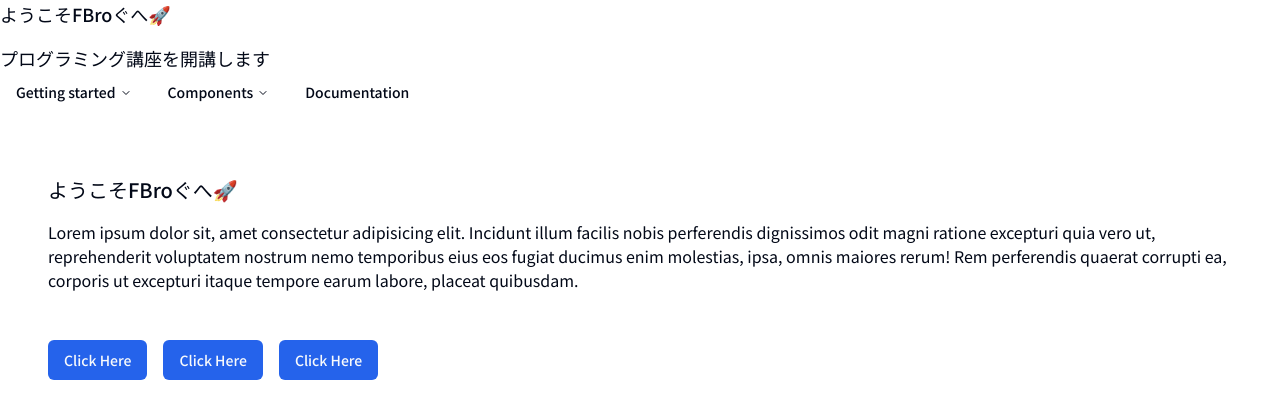
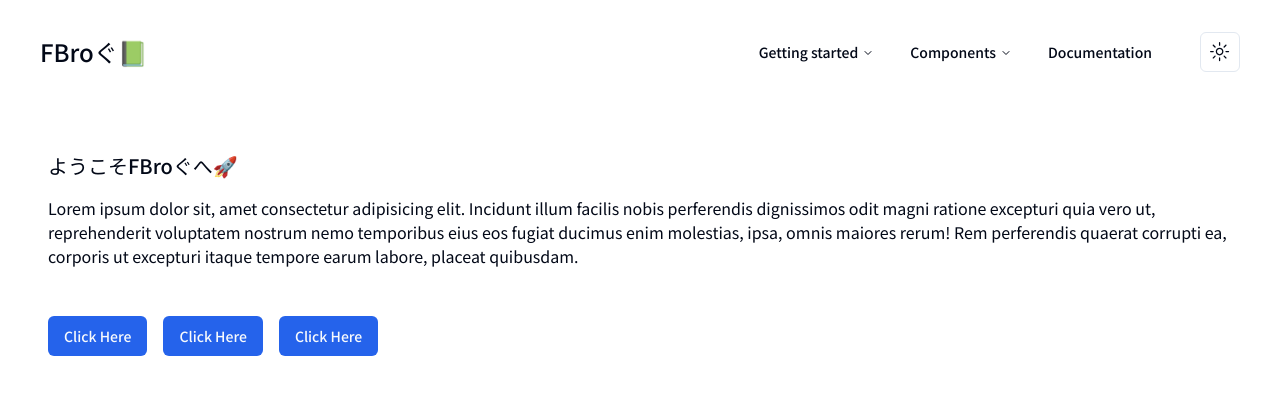
Before and after one commit to Fujiwara0805/ShadcnUiDemo, a Next.js app: page / in a window 1280 px wide. Shown: the top 418 px of the page. Built offline with nearby package versions, Linux system fonts and the light colour scheme.

Commit message:
🚸 ユーザー体験の改善

```diff
--- a/src/app/layout.tsx
+++ b/src/app/layout.tsx
@@ -2,6 +2,7 @@ import type { Metadata } from "next";
 import { Noto_Sans_JP } from "next/font/google";
 import "./globals.css";
 import Header from "@/components/Header";
+import { ThemeProvider } from "@/components/theme-provider";
 
 const notoSansJp = Noto_Sans_JP({ subsets: ["latin"] });
 
@@ -16,9 +17,18 @@ export default function RootLayout({
   children: React.ReactNode;
 }>) {
   return (
-    <div lang="ja">
-      <Header />
-      <body className={notoSansJp.className}>{children}</body>
-    </div>
+    <html lang="ja">
+      <body className={notoSansJp.className}>
+        <ThemeProvider
+            attribute="class"
+            defaultTheme="system"
+            enableSystem
+            disableTransitionOnChange
+          >
+        <Header />
+        {children}
+        </ThemeProvider>
+      </body>
+    </html>
   );
 }
--- a/src/components/Header.tsx
+++ b/src/components/Header.tsx
@@ -2,6 +2,15 @@
 import * as React from "react";
 import { cn } from "@/lib/utils";
 import Link from "next/link";
+import { MoonIcon, SunIcon } from "@radix-ui/react-icons"
+import { useTheme } from "next-themes"
+import { Button } from "@/components/ui/button"
+import {
+  DropdownMenu,
+  DropdownMenuContent,
+  DropdownMenuItem,
+  DropdownMenuTrigger,
+} from "@/components/ui/dropdown-menu"
 
 import {
   NavigationMenu,
@@ -13,6 +22,7 @@ import {
   navigationMenuTriggerStyle,
 } from "@/components/ui/navigation-menu";
 
+/* data */
 const components: { title: string; href: string; description: string }[] = [
   {
     title: "Alert Dialog",
@@ -52,12 +62,13 @@ const components: { title: string; href: string; description: string }[] = [
 ];
 
 function Header() {
+  const { setTheme } = useTheme()
   return (
     <>
-      <div className=" font-medium text-lg ">
-        ようこそFBroぐへ🚀
-        <div className=" py-4">
-          プログラミング講座を開講します
+      <div className=" py-8 px-10 flex items-center justify-between">
+        <Link href={"/"}className=" font-medium text-2xl">FBroぐ📗</Link>
+        <div className="flex gap-8">
+          <div>
             <NavigationMenu>
               <NavigationMenuList>
                 <NavigationMenuItem>
@@ -122,10 +133,35 @@ function Header() {
               </NavigationMenuList>
             </NavigationMenu>
           </div>
+          <div>
+            <DropdownMenu>
+              <DropdownMenuTrigger asChild>
+                <Button variant="outline" size="icon">
+                  <SunIcon className="h-[1.2rem] w-[1.2rem] rotate-0 scale-100 transition-all dark:-rotate-90 dark:scale-0" />
+                  <MoonIcon className="absolute h-[1.2rem] w-[1.2rem] rotate-90 scale-0 transition-all dark:rotate-0 dark:scale-100" />
+                  <span className="sr-only">Toggle theme</span>
+                </Button>
+              </DropdownMenuTrigger>
+              <DropdownMenuContent align="end">
+                <DropdownMenuItem onClick={() => setTheme("light")}>
+                  Light
+                </DropdownMenuItem>
+                <DropdownMenuItem onClick={() => setTheme("dark")}>
+                  Dark
+                </DropdownMenuItem>
+                <DropdownMenuItem onClick={() => setTheme("system")}>
+                  System
+                </DropdownMenuItem>
+              </DropdownMenuContent>
+            </DropdownMenu>
+          </div>
+        </div>
       </div>
     </>
   );
 }
+export default Header;
+
 const ListItem = React.forwardRef<
   React.ElementRef<"a">,
   React.ComponentPropsWithoutRef<"a">
@@ -151,4 +187,3 @@ const ListItem = React.forwardRef<
   );
 });
 ListItem.displayName = "ListItem";
-export default Header;
```
Lines whose indentation alone changed are shown as unchanged.
